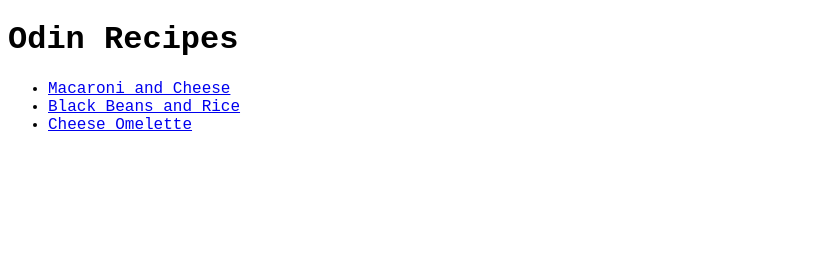
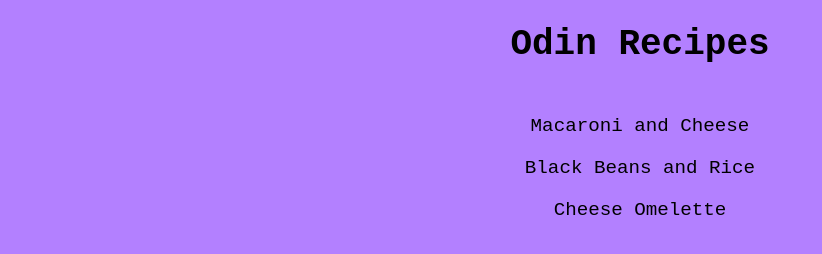
Before and after one commit to kez-io124/odin-recipes, a plain HTML site: page index.html in a window 1280 px wide. Shown: the whole page, without its empty margins (0-822 px from the left). Drawn offline with Linux system fonts and the light colour scheme.

Commit message:
Add CSS styling to index.html

```diff
--- a/styles.css
+++ b/styles.css
@@ -1,3 +1,32 @@
-body {
+html {
     font-family: "Courier New", sans-serif;
 }
+
+body {
+    text-align: center;
+    background-color: #b380ff;
+}
+
+h1 {
+    margin-bottom: 50px;
+    font-size: 36px;
+}
+
+ul {
+    list-style-type: none;
+    font-size: larger;
+}
+
+ul, li {
+    margin: 0;
+    padding: 0;
+}
+
+li {
+    margin-bottom: 20px;
+}
+
+a {
+    text-decoration: none;
+    color: black;
+}
```
